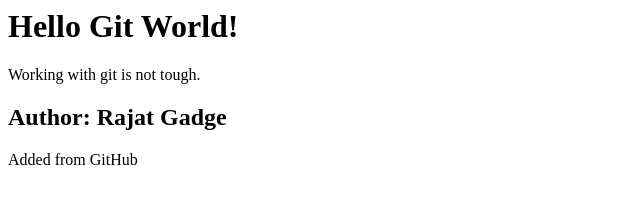
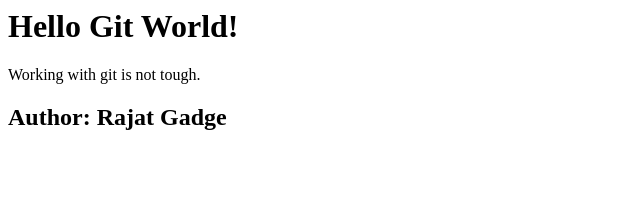
Before and after one commit to Rajat-Argusoft/GitGitHubMasterclass, a plain HTML site: page index.html in a window 1280 px wide. Shown: the whole page, without its empty margins (0-640 px from the left). Drawn offline with Linux system fonts and the light colour scheme.

Commit message:
New update

```diff
--- a/index.html
+++ b/index.html
@@ -5,7 +5,3 @@
 </div>
 
 <h2>Author: Rajat Gadge</h2>
-
-<div>
-    <p>Added from GitHub</p>
-</div>
```
